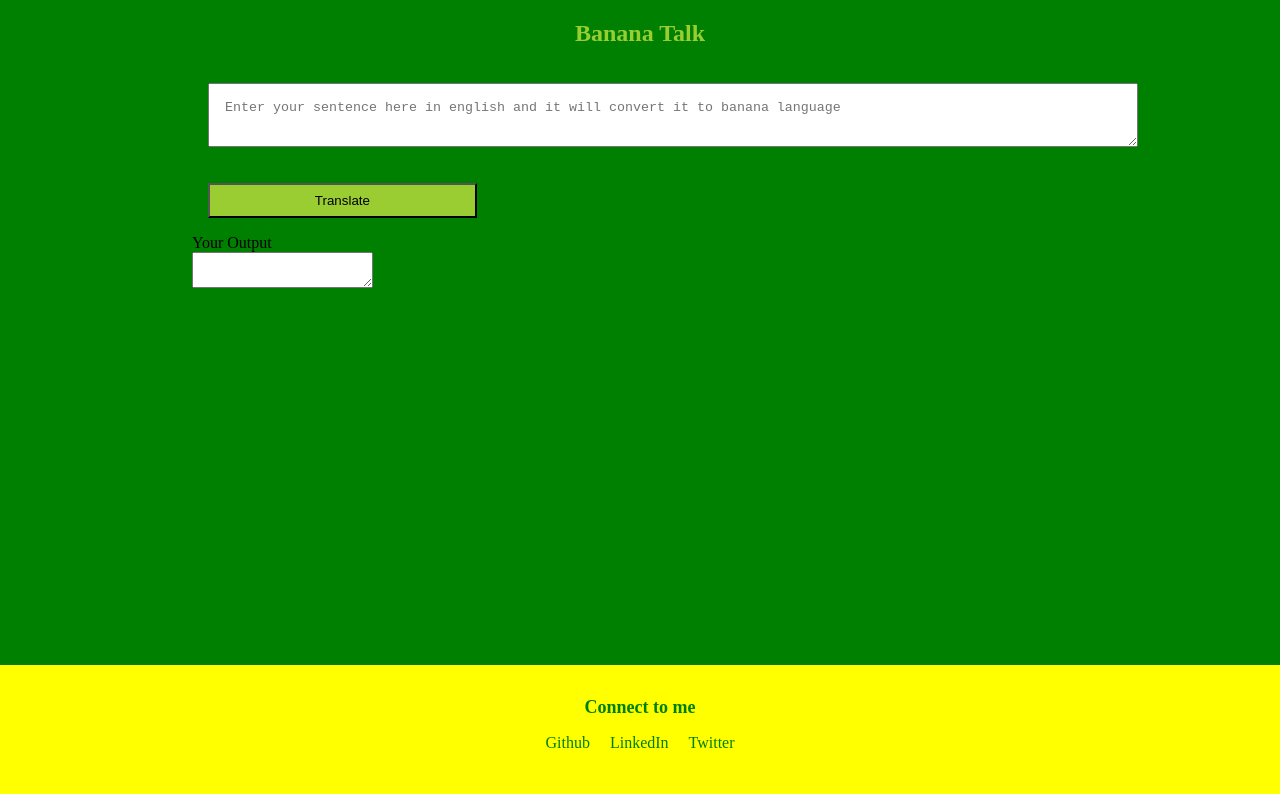
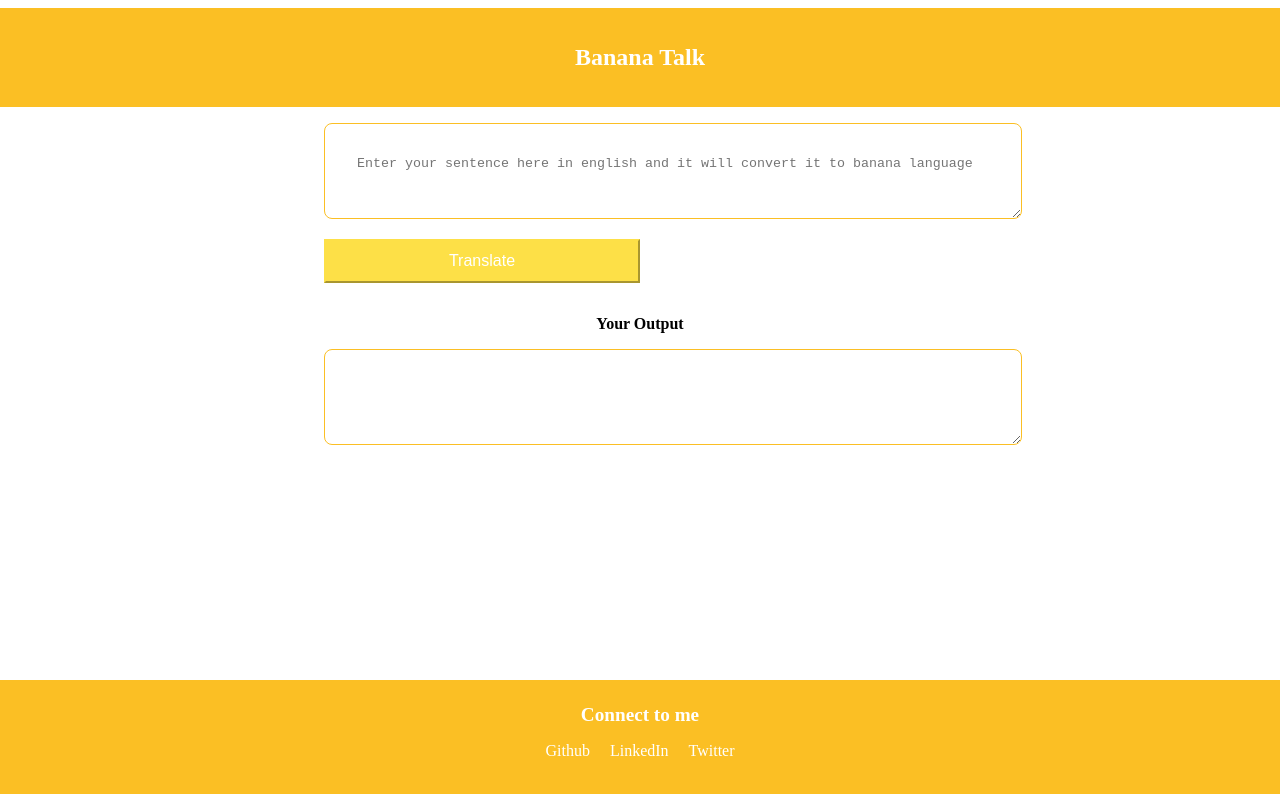
Before and after one commit to fazilsulthan/banana-talk, a plain HTML site: page index.html in a window 1280 px wide. Drawn offline with Linux system fonts and the light colour scheme.

Commit message:
color correction

```diff
--- a/style.css
+++ b/style.css
@@ -1,43 +1,74 @@
+:root {
+  --primary-color: #fbbf24;
+  --secondary-color: #fde047;
+}
+
 body {
   display: flex;
   flex-direction: column;
-  margin: 0;
-  background-color: green;
+  background-color: white;
   align-items: center;
 }
 .heading {
   text-align: center;
-  color: yellowgreen;
+  color: white;
 }
-#txt-input {
+
+.container {
+  padding: 1rem;
+  background-color: var(--primary-color);
+  width: 100vw;
+}
+.main-container {
+  margin: auto;
+  width: 50%;
+}
+/* #txt-input {
   width: 100%;
   margin: 1rem;
-  padding: 1rem;
+  padding: 1rem; */
+/* } */
+.output-heading {
+  margin-top: 2rem;
+  font-weight: 700;
+  text-align: center;
+}
+.translate-button {
+  align-items: center;
 }
 #btn-translate {
-  width: 30%;
-  margin: 1rem;
-  padding: 0.5rem;
-  background-color: yellowgreen;
+  width: 50%;
+  padding: 0.7rem;
+  background-color: var(--secondary-color);
+  margin-top: 1rem;
+  border-color: var(--secondary-color);
+  color: white;
+  font-size: medium;
+}
+.textbox {
+  width: 100%;
+  padding: 2rem;
+  margin-top: 1rem;
+  border-radius: 0.5rem;
+  border-color: var(--primary-color);
 }
 .footer {
-  background-color: yellow;
-  padding: 2rem 1rem;
+  background-color: var(--primary-color);
+  padding: 1.5rem;
   text-align: center;
-  color: green;
-  border-top-right-radius: 1rem;
+  color: white;
   width: 100vw;
   position: fixed;
   bottom: 0;
 }
 .footer .link {
-  color: green;
+  color: White;
   text-decoration: none;
   padding: 0.5rem;
 }
 .footer .footer-header {
   font-weight: bold;
-  font-size: large;
+  font-size: larger;
 }
 .footer ul {
   padding-inline-start: 0px;
@@ -45,7 +76,7 @@ body {
 .footer ul li {
   display: inline;
 }
-main {
+/* main {
   width: 70vw;
   margin: auto;
-}
+} */
```
